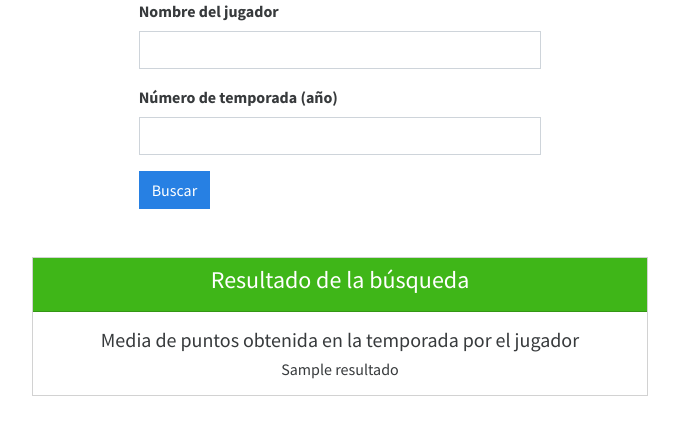
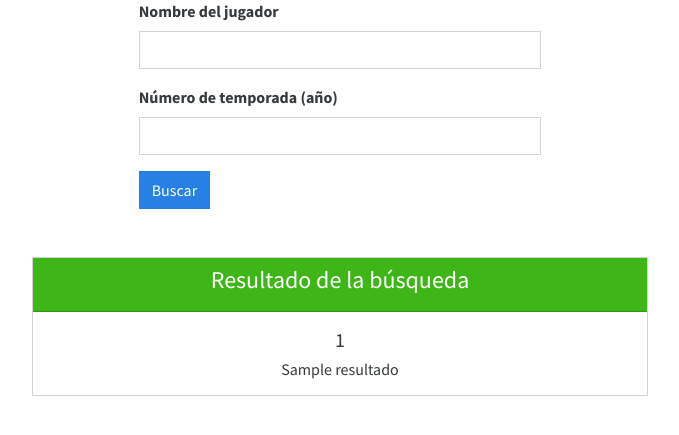
Before and after one commit to jesuspi00001/api-tfg-jesus, a Flask app: template templates/jugador_puntos.html in a window 1280 px wide. Shown: the part 121-556 px from the top of the page, without its empty margins (300-979 px from the left). Run offline with Flask 2, Linux system fonts and the light colour scheme; the template is opened without the code that fills it: most values are stand-ins (such as "Sample title", 1, 10 or a date in 2020); some libraries are stand-ins or nearby versions.

Commit message:
Fix menor.

```diff
--- a/application.py
+++ b/application.py
@@ -16,7 +16,7 @@ def jugador_puntos():
         jugador = request.form['jugador']
         temporada = request.form['temporada']
         resultado = buscar_jugador(jugador, temporada)
-        return render_template('jugador_puntos.html', resultado=resultado[0], flag=resultado[1])
+        return render_template('jugador_puntos.html', resultado=resultado[0], flag=resultado[1], total_points=resultado[2])
 
     return render_template('jugador_puntos.html')
 
@@ -38,7 +38,7 @@ def buscar_jugador(jugador, temporada):
     try:
         conn.request("GET", url_player, headers=headers)
     except:
-        return ["Alguno de los parámetros introducidos no es correcto. Escribe un nombre de jugador válido y una temporada comprendida entre 1946-actual.", False]
+        return ["Alguno de los parámetros introducidos no es correcto. Escribe un nombre de jugador válido y una temporada comprendida entre 1946-actual.", False, str(total_points)]
 
     response = conn.getresponse()
 
@@ -57,7 +57,7 @@ def buscar_jugador(jugador, temporada):
             try:
                 data = json.loads(response.read().decode())
             except:
-                return ["Alguno de los parámetros introducidos no es correcto. Escribe un nombre de jugador válido y una temporada comprendida entre 1946-actual.", False]
+                return ["Alguno de los parámetros introducidos no es correcto. Escribe un nombre de jugador válido y una temporada comprendida entre 1946-actual.", False, str(total_points)]
 
 
             conn.close()
@@ -67,14 +67,14 @@ def buscar_jugador(jugador, temporada):
 
         else:
             conn.close()
-            return ["Alguno de los parámetros introducidos no es correcto. Escribe un nombre de jugador válido y una temporada comprendida entre 1946-actual.", False]
+            return ["Alguno de los parámetros introducidos no es correcto. Escribe un nombre de jugador válido y una temporada comprendida entre 1946-actual.", False, str(total_points)]
     else:
-        return ["Falta por introducir algún parámetro. Recuerda que debes escribir un jugador que perteneciera a la liga en la temporada que selecciones.", False]
+        return ["Falta por introducir algún parámetro. Recuerda que debes escribir un jugador que perteneciera a la liga en la temporada que selecciones.", False, str(total_points)]
 
     if total_points == -1:
-        return [jugador + " no jugó durante la temporada introducida en la NBA. Introduce una temporada en la que " + jugador + " formara parte de la liga.", False]
+        return [jugador + " no jugó durante la temporada introducida en la NBA. Introduce una temporada en la que " + jugador + " formara parte de la liga.", False,str(total_points)]
     else:
-        return ["El jugador " + jugador + " tiene una media de: " + str(total_points) + " puntos en la temporada del año " + temporada + " y en su última temporada en la liga jugó en los " + equipo + ".", True]
+        return ["El jugador " + jugador + " tiene una media de: " + str(total_points) + " puntos en la temporada del año " + temporada + ".", True, str(total_points)]
 
 
 if __name__=="__main__":
--- a/templates/jugador_puntos.html
+++ b/templates/jugador_puntos.html
@@ -76,7 +76,11 @@
                 <h4>Resultado de la búsqueda</h4>
             </div>
             <div class="card-body">
-                <h5 class="card-title">Media de puntos obtenida en la temporada por el jugador</h5>
+                {% if flag == False %}
+                <h5 class="card-title">Estadística no encontrada</h5>
+                {% else %}
+                <h5 class="card-title">{{ total_points }}</h5>
+                {% endif %}
                 <h6 class="card-text">{{ resultado }}</h6>
                 <!-- <a href="#" class="btn btn-primary">Descargar</a> -->
             </div>
```
